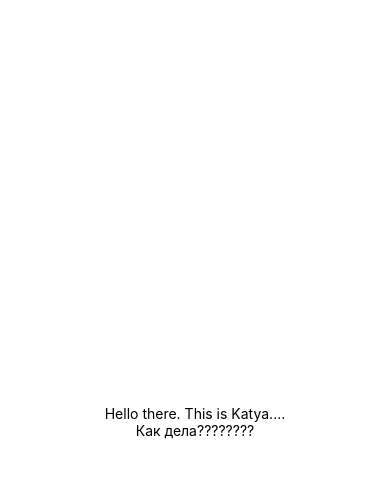
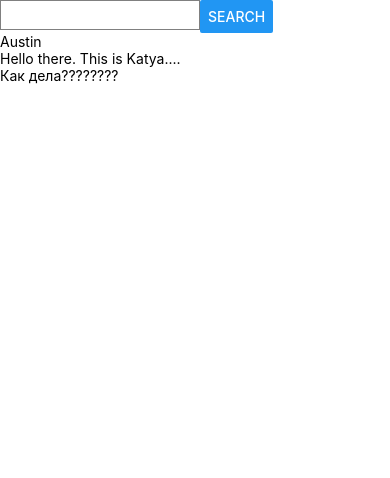
Before and after one commit to Katerina-spb/mobile-app, a React Native app: screen / in a window 390 px wide. Shown: the top 478 px of the page. Built offline with nearby package versions, Linux system fonts and the light colour scheme.

Commit message:
Added basic text input

```diff
--- a/App.js
+++ b/App.js
@@ -1,14 +1,16 @@
 import { StatusBar } from 'expo-status-bar';
 import React from 'react';
-import { StyleSheet, Text, View } from 'react-native';
+import { StyleSheet, Text, View, SafeAreaView } from 'react-native';
+import Search from './components/Search';
 
 export default function App() {
   return (
-    <View style={styles.container}>
-      <Text>Hello there. This is Katya....</Text>
-      <Text>Как дела????????</Text>
-      <StatusBar style="auto" />
-    </View>
+    <SafeAreaView style={styles.container}>
+        <Search />
+        <Text>Hello there. This is Katya....</Text>
+        <Text>Как дела????????</Text>
+        <StatusBar style="auto" />
+    </SafeAreaView>
   );
 }
 
@@ -16,7 +18,7 @@ const styles = StyleSheet.create({
   container: {
     flex: 1,
     backgroundColor: '#fff',
-    alignItems: 'center',
-    justifyContent: 'center',
+    // alignItems: 'center',
+    // justifyContent: 'center',
   },
 });
--- /dev/null
+++ b/components/Search.js
@@ -0,0 +1,27 @@
+import React, { useState } from 'react';
+import { Text, TextInput, View, Button, onChangeText } from 'react-native';
+
+const Search = () => {
+  const [value, onChangeText] = useState('');
+  const [city, setCity] = useState('Austin');
+
+  const handlePress = () => {
+    console.log('button pressed');
+    setCity(value)
+
+  }
+
+  return (
+    <View>
+      <View style = {{flexDirection: 'row'}}>
+        <TextInput
+          onChangeText ={onChangeText}
+          style={{ height: 30, width: 200, borderColor: 'gray', borderWidth: 1 }} />
+        <Button title = 'Search' onPress={handlePress} />
+      </View>
+      <Text>{city}</Text>
+    </View>
+  )
+}
+
+export default Search;
```
Also changed, not shown: components/City.js (added), components/Forecast.js (added), components/OneDayForecast.js (added), components/Weather.js (added).
